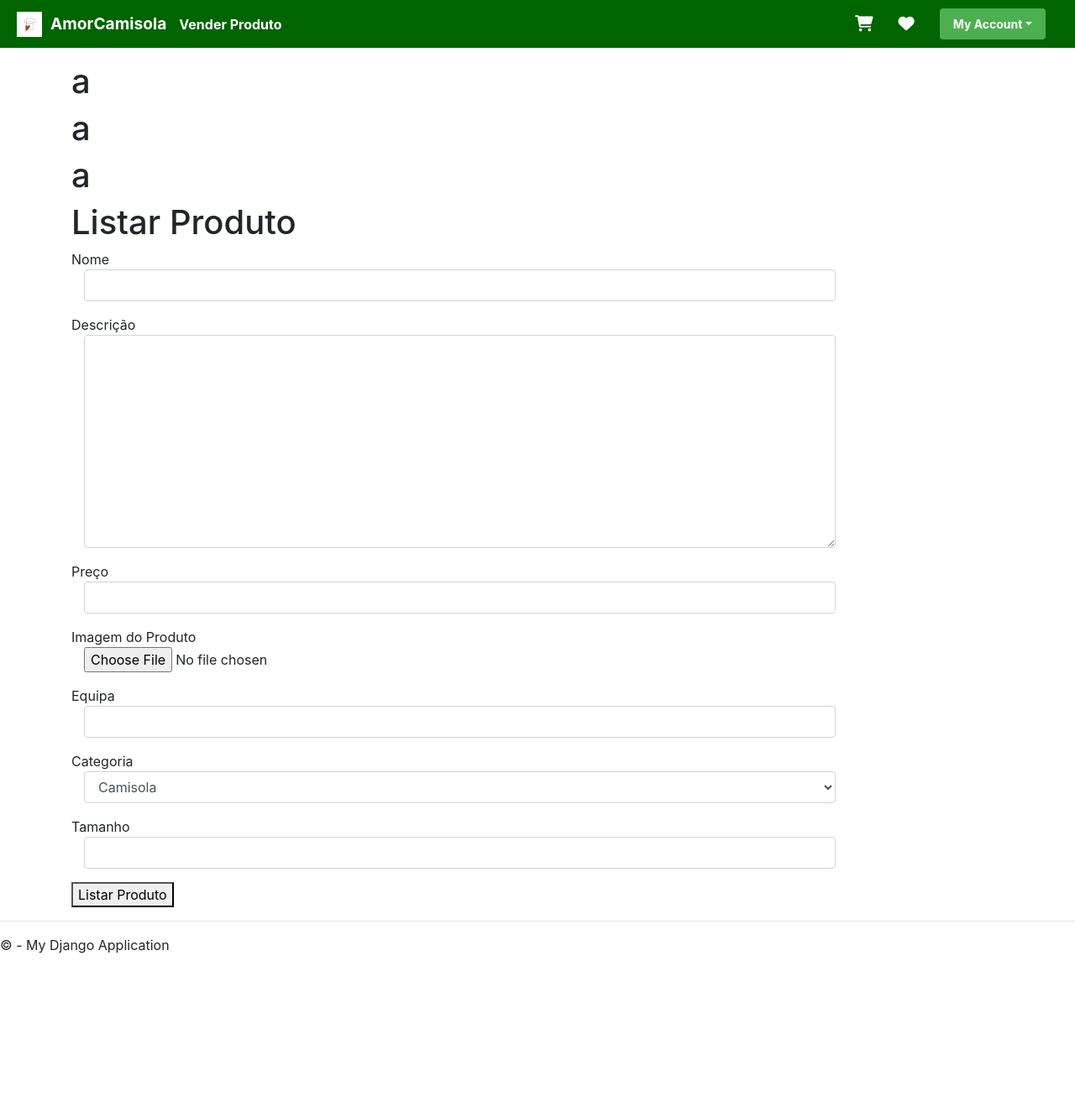
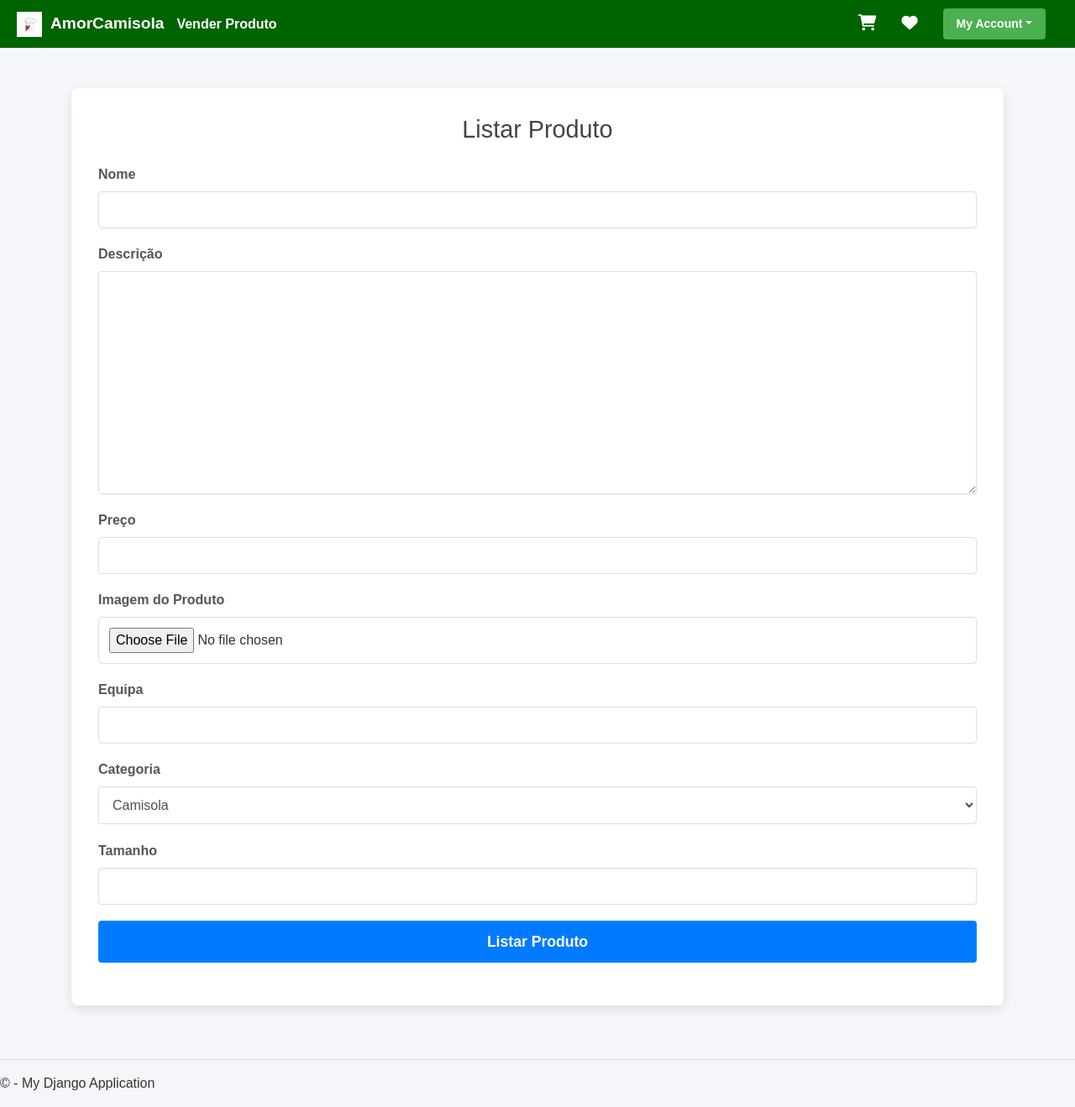
Before and after one commit to rodrigoabreu22/TPW_Project_1, a Django app: page /publishproduct/ in a window 1280 px wide. Shown: the whole page at 84% size. Before the commit the page ends 1136 px from the top, so only its background shows below. Run offline with Django 5.2, Linux system fonts and the light colour scheme; the visitor is signed in with stand-in values (Sample User, id 1); some libraries are stand-ins or nearby versions.

Commit message:
css publicar produto

```diff
--- /dev/null
+++ b/AmorCamisola/static/css/pubProduct.css
@@ -0,0 +1,71 @@
+body {
+    font-family: Arial, sans-serif;
+    background-color: #f4f6f9;
+    margin: 0;
+    padding: 0;
+    color: #333;
+}
+
+.form-container {
+    max-width: 120%;
+    margin: 3rem auto;
+    background: #fff;
+    padding: 2rem;
+    border-radius: 8px;
+    box-shadow: 0 4px 12px rgba(0, 0, 0, 0.1);
+}
+
+h1 {
+    font-size: 1.8rem;
+    text-align: center;
+    color: #444;
+    margin-bottom: 1.5rem;
+}
+
+.form-group {
+    display: flex;
+    flex-direction: column;
+    margin-bottom: 1.2rem;
+}
+
+label {
+    font-weight: bold;
+    margin-bottom: 0.5rem;
+    color: #555;
+}
+
+.input-wrapper input,
+.input-wrapper select,
+.input-wrapper textarea {
+    width: 100%;
+    padding: 0.75rem;
+    border: 1px solid #ddd;
+    border-radius: 4px;
+    font-size: 1rem;
+    transition: border-color 0.3s;
+    height: 10%;
+}
+
+.input-wrapper input:focus,
+.input-wrapper select:focus,
+.input-wrapper textarea:focus {
+    border-color: #007bff;
+    outline: none;
+}
+
+.btn-submit {
+    padding: 0.75rem;
+    width: 100%;
+    font-size: 1.1rem;
+    font-weight: bold;
+    color: #fff;
+    background-color: #007bff;
+    border: none;
+    border-radius: 4px;
+    cursor: pointer;
+    transition: background-color 0.3s ease;
+}
+
+.btn-submit:hover {
+    background-color: #0056b3;
+}
--- a/AmorCamisola/templates/layout.html
+++ b/AmorCamisola/templates/layout.html
@@ -14,6 +14,7 @@
     <link rel="stylesheet" href="https://stackpath.bootstrapcdn.com/bootstrap/4.5.2/css/bootstrap.min.css">
     <link rel="stylesheet" href="{% static 'css/navbar.css' %}">
       <link rel="stylesheet" href="{% static 'css/home.css' %}">
+      <link rel="stylesheet" href="{% static 'css/pubProduct.css' %}">
   </head>
 
   <body>
--- a/AmorCamisola/templates/publishProduct.html
+++ b/AmorCamisola/templates/publishProduct.html
@@ -1,61 +1,48 @@
 {% extends "layout.html" %}
 
 {% block content %}
-<h1>a</h1>
-    <h1>a</h1>
-    <h1>a</h1>
+<div class="form-container">
     <h1>Listar Produto</h1>
     <form action="." method="POST" enctype="multipart/form-data">
         {% csrf_token %}
         <div class="form-group">
-        {{ form.name.label }}
-        <div class="col-md-10">
-            {{ form.name }}
-        </div>
+            <label>{{ form.name.label }}</label>
+            <div class="input-wrapper">{{ form.name }}</div>
         </div>
 
         <div class="form-group">
-        {{ form.description.label }}
-        <div class="col-md-10">
-            {{ form.description }}
-        </div>
+            <label>{{ form.description.label }}</label>
+            <div class="input-wrapper">{{ form.description }}</div>
         </div>
 
         <div class="form-group">
-        {{ form.price.label }}
-        <div class="col-md-10">
-            {{ form.price }}
-        </div>
+            <label>{{ form.price.label }}</label>
+            <div class="input-wrapper">{{ form.price }}</div>
         </div>
 
         <div class="form-group">
-        {{ form.image.label }}
-        <div class="col-md-10">
-            {{ form.image }}
-        </div>
+            <label>{{ form.image.label }}</label>
+            <div class="input-wrapper">{{ form.image }}</div>
         </div>
 
         <div class="form-group">
-        {{ form.team.label }}
-        <div class="col-md-10">
-            {{ form.team }}
-        </div>
+            <label>{{ form.team.label }}</label>
+            <div class="input-wrapper">{{ form.team }}</div>
         </div>
 
         <div class="form-group">
-        {{ form.category.label }}
-        <div class="col-md-10">
-            {{ form.category }}
-        </div>
+            <label>{{ form.category.label }}</label>
+            <div class="input-wrapper">{{ form.category }}</div>
         </div>
 
         <div class="form-group">
-        {{ form.size.label }}
-        <div class="col-md-10">
-            {{ form.size }}
-        </div>
+            <label>{{ form.size.label }}</label>
+            <div class="input-wrapper">{{ form.size }}</div>
         </div>
 
-    <div><button type="submit">Listar Produto</button></div>
+        <div class="form-group">
+            <button type="submit" class="btn-submit">Listar Produto</button>
+        </div>
     </form>
+</div>
 {% endblock %}
```
Lines whose indentation alone changed are shown as unchanged.
